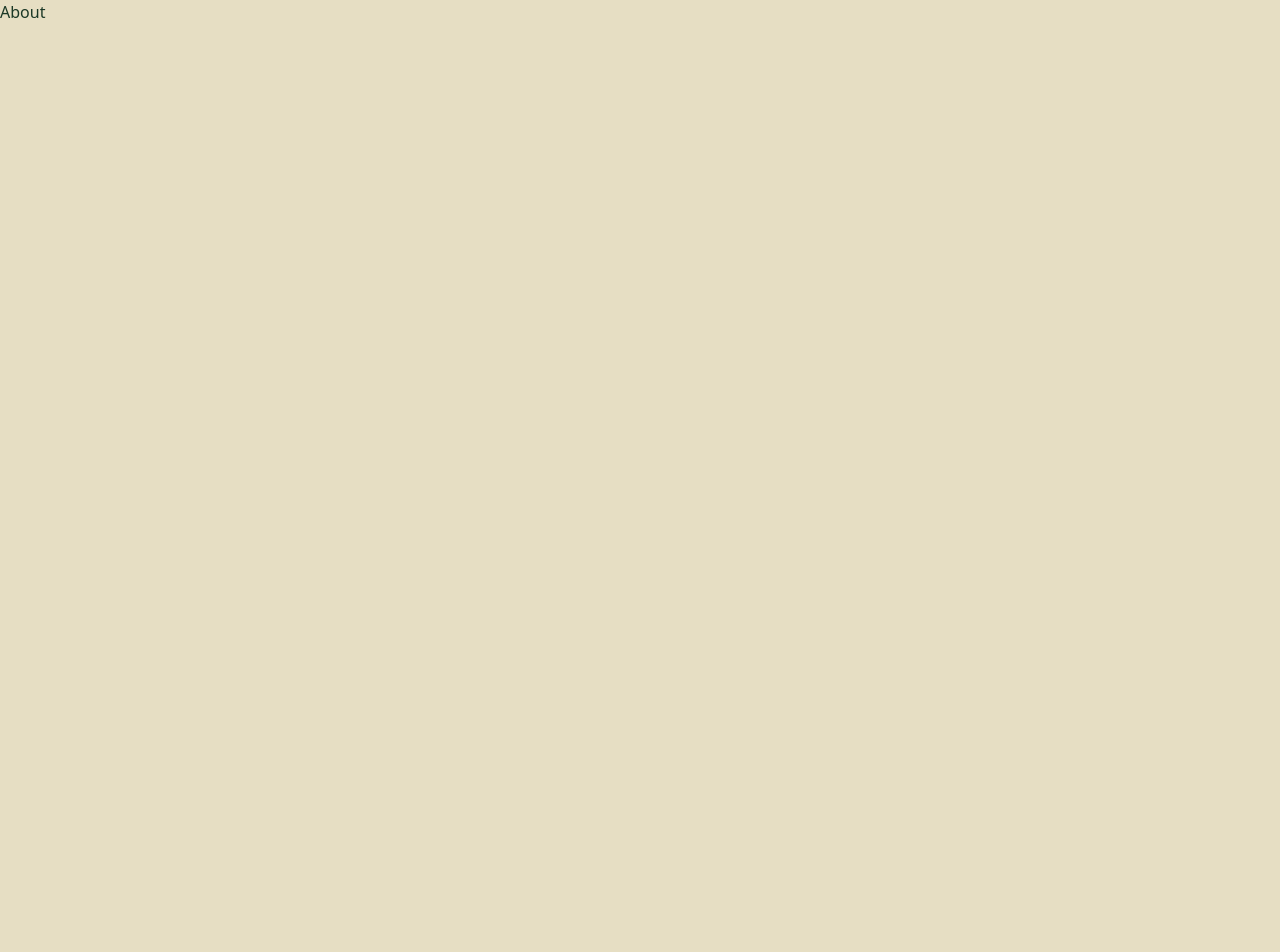
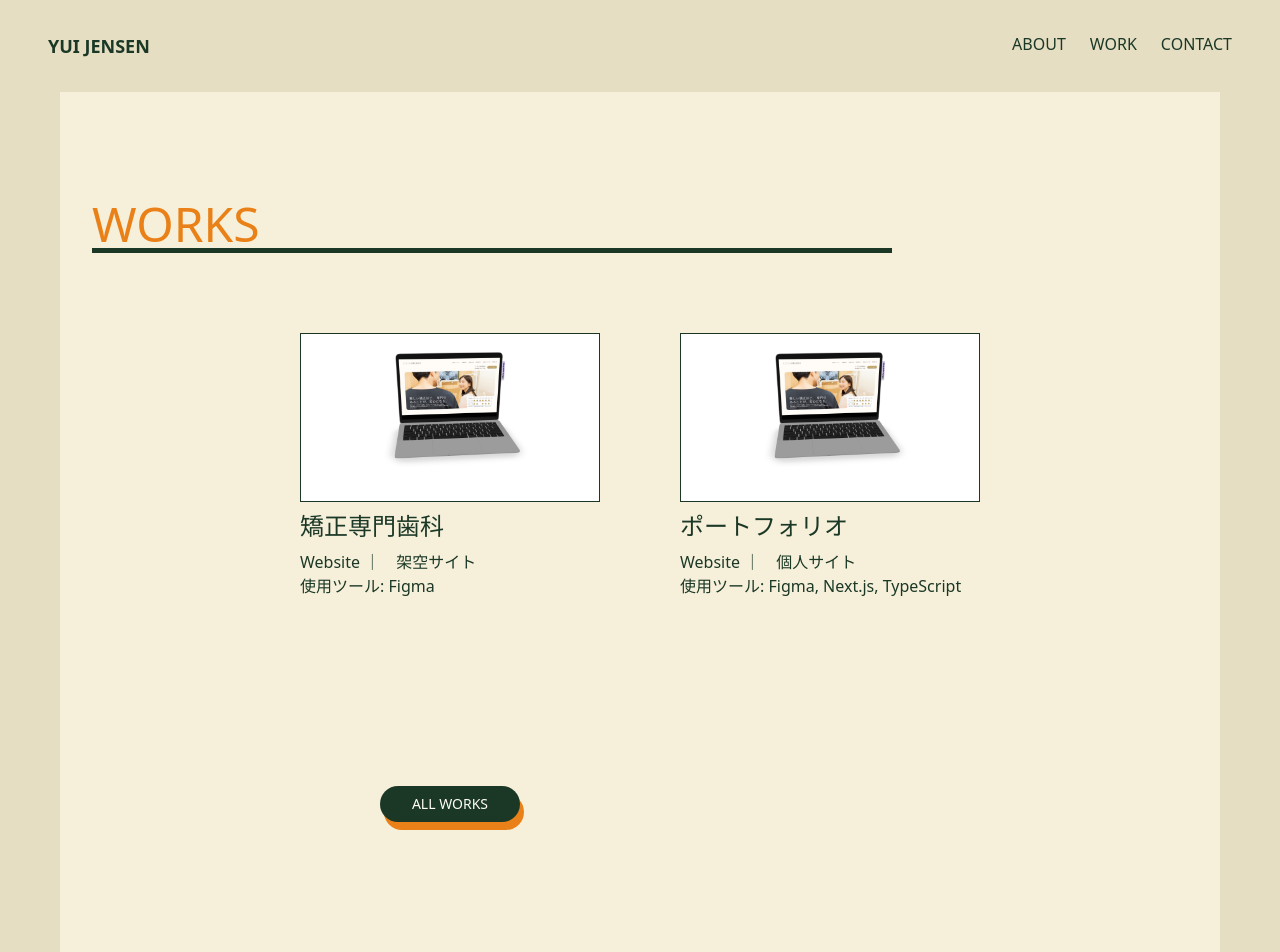
Before and after one commit to yui9667/yuijensen, a Next.js app in the folder my-app/: page / in a window 1280 px wide. Shown: the top 952 px of the page. Before the commit the page ends 800 px from the top, so only its background shows below. Built offline with nearby package versions, Linux system fonts and the light colour scheme.

Commit message:
Created button and project components

```diff
--- a/my-app/app/about/page.tsx
+++ b/my-app/app/about/page.tsx
@@ -169,7 +169,7 @@ export default function About() {
                   className='object-cover w-full h-full duration-300 '
                 />
 
-                <div className='absolute inset-0 bg-(--color-letter)/30 group-hover:bg-(--color-letter) transition z-10' />
+                <div className='absolute inset-0 bg-(--color-primary)/30 group-hover:bg-(--color-primary) transition z-10' />
                 <div className='text-(--color-contactBtn-interest) absolute inset-0 flex items-center justify-center opacity-0 group-hover:opacity-70 transition z-20 p-4'>
                   <span className='opacity-0 translate-y-4 group-hover:opacity-100 group-hover:translate-y-0 transition-all duration-500 text-center'>
                     {photo.label}
--- a/my-app/app/globals.css
+++ b/my-app/app/globals.css
@@ -2,11 +2,12 @@
 @import 'tw-animate-css';
 
 :root {
-  --color-letter: #1b3826;
+  --color-primary: #1b3826;
   --color-accent: #e98118;
   --color-background: #e6dec3;
-  --color-contactBtn-interest: #fffdf5;
-  --color-contactBtn-background: #f6f0db;
+  --color-tertiary: #fffdf5;
+  --color-section-background: #f6f0db;
+
   /*
   --h2-font-size: 2.25rem;
   --h3-font-size: 1.5rem;
@@ -14,5 +15,5 @@
 }
 body {
   background-color: var(--color-background);
-  color: var(--color-letter);
+  color: var(--color-primary);
 }
--- a/my-app/app/page.tsx
+++ b/my-app/app/page.tsx
@@ -1,9 +1,11 @@
-import Link from 'next/link';
+import Nav from '@/components/Nav';
+import Work from '@/components/Work';
 
 export default function Home() {
   return (
     <div>
-      <Link href='/about'>About</Link>
+      <Nav />
+      <Work />
     </div>
   );
 }
--- a/my-app/components/Nav.tsx
+++ b/my-app/components/Nav.tsx
@@ -56,19 +56,19 @@ export default function Nav() {
             aria-label='Toggle Menu'
           >
             <span
-              className={`block w-6 h-0.5 bg-(--color-letter) transition-transform duration-300 ${
+              className={`block w-6 h-0.5 bg-(--color-primary) transition-transform duration-300 ${
                 isOpen
                   ? 'rotate-45 translate-y-1.5 hover:text-(--color-accent)'
                   : ''
               }`}
             ></span>
             <span
-              className={`block w-6 h-0.5 bg-(--color-letter) transition-opacity  ${
+              className={`block w-6 h-0.5 bg-(--color-primary) transition-opacity  ${
                 isOpen ? 'opacity-0' : ''
               }`}
             ></span>
             <span
-              className={`block w-6 h-0.5 bg-(--color-letter) transition-transform duration-300 ${
+              className={`block w-6 h-0.5 bg-(--color-primary) transition-transform duration-300 ${
                 isOpen
                   ? '-rotate-45 -translate-y-1.5 hover:text-(--color-accent)'
                   : ''
--- /dev/null
+++ b/my-app/components/Work.tsx
@@ -0,0 +1,61 @@
+import { Button } from '@/components/ui/button';
+import RootSection from './RootSection';
+import Image from 'next/image';
+import Link from 'next/link';
+import ButtonPop from './ui/ButtonPop';
+export default function Work() {
+  const projects = [
+    {
+      id: 1,
+      imageSrc: '/images/dentalclinical.png',
+      title: '矯正専門歯科',
+      subtitle: 'Website ｜　架空サイト',
+      tool: '使用ツール: Figma',
+    },
+    {
+      id: 2,
+      imageSrc: '/images/dentalclinical.png',
+      title: 'ポートフォリオ',
+      subtitle: 'Website ｜　個人サイト',
+      tool: '使用ツール: Figma, Next.js, TypeScript',
+    },
+  ];
+  return (
+    <>
+      <div className='md:max-w-350 bg-(--color-section-background)  px-4 py-20 mx-15 '>
+        <RootSection title='WORKS'>
+          <div className='grid grid-cols-1 mx-auto md:gap-20 md:grid-cols-2 relative overflow-hidden  '>
+            {projects.map((project) => (
+              <Link
+                key={project.id}
+                href={`../app/works/${project.id}`}
+                className='block group'
+              >
+                <div className='relative overflow-hidden '>
+                  <Image
+                    src={project.imageSrc}
+                    alt={project.title}
+                    width={300}
+                    height={200}
+                    className='transition-transform duration-300 group-hover:scale-105 border border-(--color-primary) '
+                  />
+                  {/*Overlay*/}
+                  <div className='absolute inset-0 bg-(--color-primary)/60 opacity-0 group-hover:opacity-100 transition flex items-center justify-center duration-300'>
+                    <span className='text-sm text-shadow-sm text-(--color-tertiary)'>
+                      View Detail
+                    </span>
+                  </div>
+                </div>
+                <h3 className='my-2 text-xl md:text-2xl  '>{project.title}</h3>
+                <p>{project.subtitle}</p>
+                <p className=' mb-8'>{project.tool}</p>
+              </Link>
+            ))}
+
+            <ButtonPop href='../app/works'>ALL WORKS</ButtonPop>
+          </div>
+        </RootSection>
+      </div>
+    </>
+  );
+}
--- /dev/null
+++ b/my-app/components/ui/ButtonPop.tsx
@@ -0,0 +1,50 @@
+import Link from 'next/link';
+import { Button } from '@/components/ui/button';
+export default function ButtonPop({
+  href,
+  children,
+}: {
+  href: string;
+  children: string;
+}) {
+  return (
+    <div className='text-center my-20'>
+      {' '}
+      <Link href={href}>
+        <div className='relative inline-block'>
+          {/* Accent layer */}
+          <div
+            className='
+      absolute inset-0
+      bg-(--color-accent)
+      rounded-full
+      translate-x-1 translate-y-1
+      z-0
+      '
+          />
+
+          {/* Button */}
+          <Button
+            className='
+          relative
+          z-10
+      rounded-full
+      px-8 py-3
+      bg-(--color-primary)
+      text-(--color-tertiary)
+      -translate-y-1
+      hover:-translate-y-1.5
+      active:translate-y-0
+      transition-transform
+      duration-150
+      '
+          >
+            {children}
+          </Button>
+        </div>
+      </Link>
+    </div>
+  );
+}
+{
+}
--- a/my-app/components/ui/Contact.tsx
+++ b/my-app/components/ui/Contact.tsx
@@ -10,7 +10,7 @@ import {
 
 export function Contact() {
   return (
-    <Card className='w-full max-w-md bg-(--color-contactBtn-background) border-2 border-(--color-letter) '>
+    <Card className='w-full max-w-md bg-(--color-section-background) border-2 border-(--color-primary) '>
       <CardHeader className='text-center'>
         <CardTitle>CONTACT</CardTitle>
         <CardDescription className='mt-2 '>
@@ -19,7 +19,7 @@ export function Contact() {
       </CardHeader>
 
       <CardFooter className='flex-col gap-2'>
-        <Button className='bg-(--color-letter) text-(--color-contactBtn-interest)'>
+        <Button className='bg-(--color-primary) text-(--color-tertiary)'>
           <Link href='/contact'>お問い合わせする</Link>
         </Button>
       </CardFooter>
--- a/my-app/package.json
+++ b/my-app/package.json
@@ -9,6 +9,7 @@
     "lint": "eslint"
   },
   "dependencies": {
+    "@emailjs/browser": "^4.4.1",
     "@radix-ui/react-slot": "^1.2.4",
     "class-variance-authority": "^0.7.1",
     "clsx": "^2.1.1",
```
Also changed, not shown: my-app/public/images/dentalclinical.png (added), 1 other file (tests, documents, lock files or other folders).
